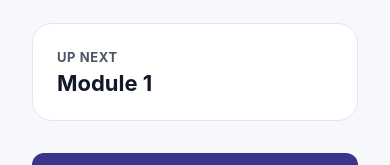
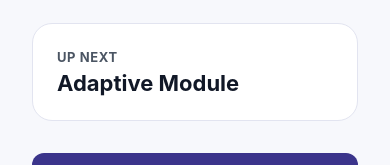
Before and after one commit to JeanVillegas-rgb/MAVIA, a React Native app in the folder mobile/: screen /Home in a window 390 px wide. Shown: the part 385-550 px from the top of the page. Built offline with nearby package versions, Linux system fonts and the light colour scheme.

Commit message:
revised the frontend

```diff
--- a/mobile/src/screens/HomeScreen.tsx
+++ b/mobile/src/screens/HomeScreen.tsx
@@ -1,5 +1,5 @@
 import React, { useContext, useState } from "react";
-import { View, Text, StyleSheet, SafeAreaView, ScrollView } from "react-native";
+import { View, Text, StyleSheet, SafeAreaView } from "react-native";
 
 import { LessonContext } from "../context/LessonContext";
 import { startLearning } from "../services/lessonService";
@@ -8,45 +8,37 @@ import { colors, spacing, typography, radii } from "../theme/theme";
 
 export default function HomeScreen({ navigation }: any) {
   const {
-    setLesson,
+    setModule,
+    setLearningStateId,
     setMastery,
     setCurrentVariant,
     setCurrentBloom,
-    setLearningStateId,
-    setCurrentNodeId,
-    setCurrentQuestionIndex
-  } =
-    useContext(LessonContext);
+    setCurrentLessonIndex,
+    setCurrentQuestionIndex,
+  } = useContext(LessonContext);
 
   const [loading, setLoading] = useState(false);
-  const [errorMessage, setErrorMessage] = useState("");
 
   async function startLesson() {
     try {
       setLoading(true);
-      setErrorMessage("");
 
-      const session = await startLearning();
+      const result = await startLearning();
 
-      setLesson(session.lesson);
-      setMastery(session.mastery);
-      setCurrentVariant(session.current_variant);
-      setCurrentBloom(session.current_bloom);
-      setLearningStateId(session.learning_state_id);
-      setCurrentNodeId(session.current_node_id);
+      setLearningStateId(result.learning_state_id);
+      setModule(result.lesson);
+
+      setMastery(result.mastery);
+      setCurrentVariant(result.current_variant);
+      setCurrentBloom(result.current_bloom);
+
+      // Start at the first lesson in the package
+      setCurrentLessonIndex(0);
       setCurrentQuestionIndex(0);
 
-      navigation.navigate("Lesson");
+      navigation.replace("Lesson");
     } catch (err) {
       console.log(err);
-      const detail =
-        (err as any)?.response?.data?.error ||
-        (err as any)?.response?.data?.detail ||
-        (err as any)?.message ||
-        "Make sure the backend is running and questions are generated.";
-      setErrorMessage(
-        `Unable to start lesson. ${detail}`
-      );
     } finally {
       setLoading(false);
     }
@@ -54,38 +46,43 @@ export default function HomeScreen({ navigation }: any) {
 
   return (
     <SafeAreaView style={styles.safe}>
-      <ScrollView
-        style={styles.scroll}
-        contentContainerStyle={styles.container}
-        keyboardShouldPersistTaps="handled"
-      >
+      <View style={styles.container}>
         <View style={styles.hero}>
-          <Text style={styles.wordmark} accessibilityRole="header">
+          <Text
+            style={styles.wordmark}
+            accessibilityRole="header"
+          >
             MAVIA
           </Text>
-          <Text style={[typography.bodyMuted, styles.tagline]}>
-            Adaptive learning, built for how you learn best.
+
+          <Text
+            style={[
+              typography.bodyMuted,
+              styles.tagline,
+            ]}
+          >
+            Adaptive learning, built for how you
+            learn best.
           </Text>
         </View>
 
         <View style={styles.moduleCard}>
-          <Text style={typography.label}>Up next</Text>
-          <Text style={styles.moduleTitle}>Module 1</Text>
+          <Text style={typography.label}>
+            Up next
+          </Text>
+
+          <Text style={styles.moduleTitle}>
+            Adaptive Module
+          </Text>
         </View>
-
-        {errorMessage ? (
-          <View style={styles.errorCard}>
-            <Text style={styles.errorText}>{errorMessage}</Text>
-          </View>
-        ) : null}
 
         <PrimaryButton
           label="Start lesson"
           onPress={startLesson}
           loading={loading}
-          accessibilityHint="Begins the next lesson in this module"
+          accessibilityHint="Begins the adaptive lesson"
         />
-      </ScrollView>
+      </View>
     </SafeAreaView>
   );
 }
@@ -95,32 +92,30 @@ const styles = StyleSheet.create({
     flex: 1,
     backgroundColor: colors.background,
   },
-  scroll: {
+
+  container: {
     flex: 1,
-  },
-  container: {
-    flexGrow: 1,
     justifyContent: "center",
     paddingHorizontal: spacing.xl,
-    paddingVertical: spacing.xxl,
-    alignSelf: "center",
-    width: "100%",
-    maxWidth: 520,
   },
+
   hero: {
     alignItems: "center",
     marginBottom: spacing.xxl,
   },
+
   wordmark: {
     fontSize: 44,
     fontWeight: "800",
     letterSpacing: 1,
     color: colors.primary,
   },
+
   tagline: {
     marginTop: spacing.sm,
     textAlign: "center",
   },
+
   moduleCard: {
     backgroundColor: colors.surface,
     borderRadius: radii.lg,
@@ -129,22 +124,11 @@ const styles = StyleSheet.create({
     padding: spacing.lg,
     marginBottom: spacing.xl,
   },
+
   moduleTitle: {
     fontSize: 22,
     fontWeight: "700",
     color: colors.textPrimary,
     marginTop: spacing.xs,
   },
-  errorCard: {
-    backgroundColor: colors.retryMuted,
-    borderRadius: radii.md,
-    borderWidth: 1,
-    borderColor: colors.retry,
-    padding: spacing.md,
-    marginBottom: spacing.md,
-  },
-  errorText: {
-    ...typography.bodyMuted,
-    color: colors.retry,
-  },
 });
```
